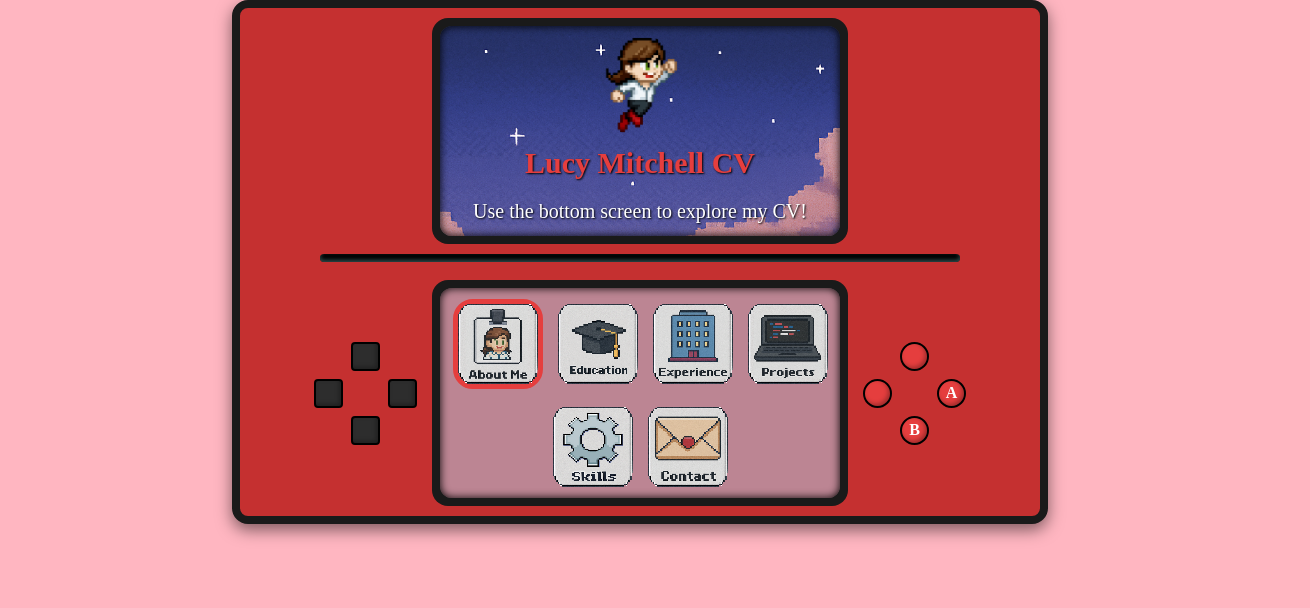
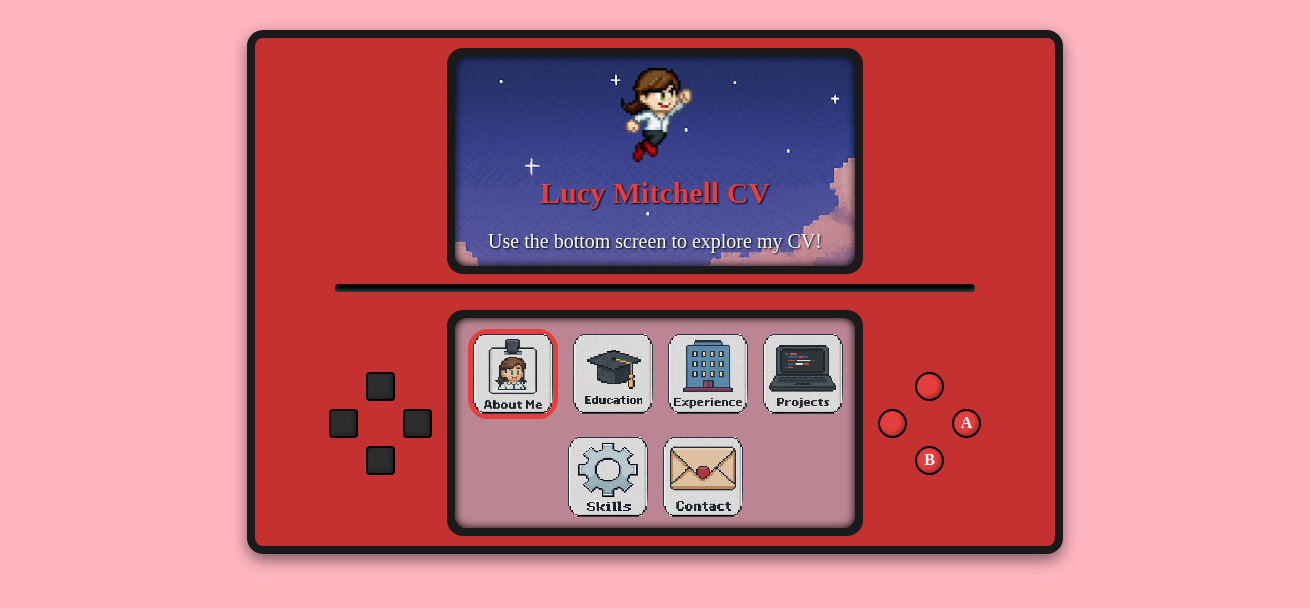
Before and after one commit to lucy-e-mitchell/theLucyMitchell, a React (Vite) app: page / in a window 1280 px wide. Shown: the top 608 px of the page, 1310 px wide, since content can reach past the window. Built offline with nearby package versions, Linux system fonts and the light colour scheme.

Commit message:
css improvements

```diff
--- a/src/styles.css
+++ b/src/styles.css
@@ -1,5 +1,5 @@
 html, body {
-  margin: 0;
+  margin: 15px;
   background-color: lightpink;
   width: 100%;
   display: flex;
```
